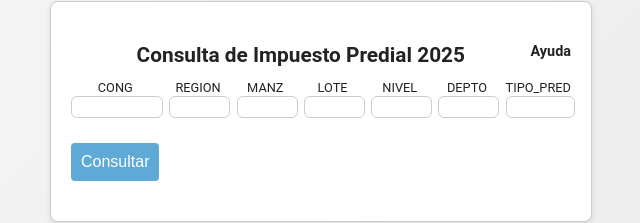
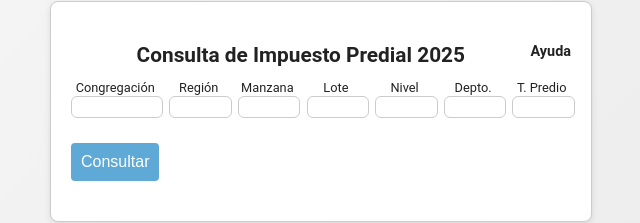
Before and after one commit to rubeniab/bancario-front, a React (Vite) app: page / in a window 1280 px wide. Shown: the part 355-578 px from the top of the page, without its empty margins (319-959 px from the left). Built offline with nearby package versions, Linux system fonts and the light colour scheme.

Commit message:
Ajustes finales

```diff
--- a/src/components/Formulario.jsx
+++ b/src/components/Formulario.jsx
@@ -16,8 +16,6 @@ function Formulario() {
     DEPTO: "",
     TIPO_PRED: "",
   });
-
-  const [isAyudaOpen, setIsAyudaOpen] = useState(false);
 
   const handleChange = (e, key) => {
     setFormData({
@@ -55,6 +53,18 @@ function Formulario() {
     }
   };
 
+   const [isAyudaOpen, setIsAyudaOpen] = useState(false);
+
+  const etiquetas = {
+    CONG: "Congregación",
+    REGION: "Región",
+    MANZ: "Manzana",
+    LOTE: "Lote",
+    NIVEL: "Nivel",
+    DEPTO: "Depto.",
+    TIPO_PRED: "T. Predio",
+  };
+
   return (
     <div className="container">
 <h3>
@@ -67,7 +77,7 @@ function Formulario() {
       <form onSubmit={handleSubmit}>
         {Object.keys(formData).map((key, index) => (
           <div key={index}>
-            <label>{key}</label>
+            <label>{etiquetas[key]}</label>
             <input
               type="number"
               value={formData[key]}
--- a/src/components/Siguiente.jsx
+++ b/src/components/Siguiente.jsx
@@ -35,17 +35,17 @@ function Siguiente() {
 
       const blob = await res.blob();
       const url = window.URL.createObjectURL(blob);
-      const a = document.createElement("a");
-      a.href = url;
-      a.download = "reporte.pdf";
-      document.body.appendChild(a);
-      a.click();
-      a.remove();
-      window.URL.revokeObjectURL(url);
+      //const a = document.createElement("a");
+      //a.href = url;
+      //a.download = "reporte.pdf";
+      // Abrir PDF en nueva pestaña
+    window.open(url, "_blank");
 
-    } catch (error) {
-      console.error("Error al generar PDF:", error);
-      alert(error.message);
+    // Opcional: liberar el URL después de un tiempo
+    setTimeout(() => window.URL.revokeObjectURL(url), 10000);
+  } catch (error) {
+    console.error("Error al generar PDF:", error);
+    alert(error.message);
     }
   };
 
```
